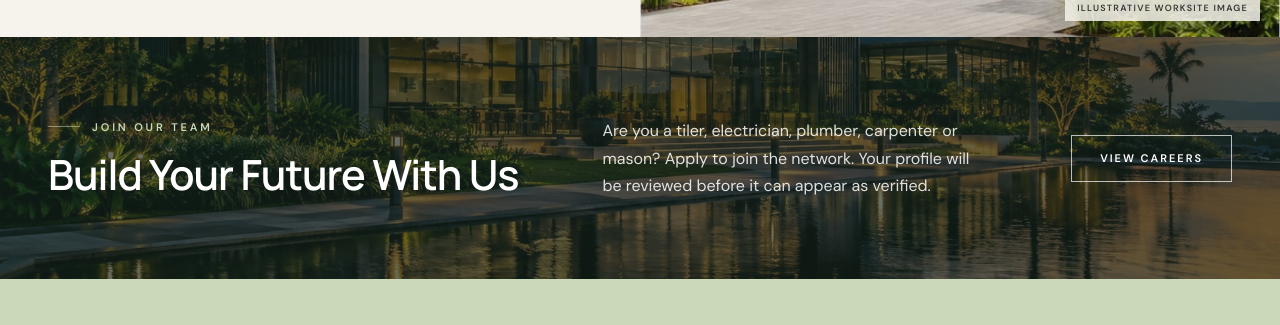
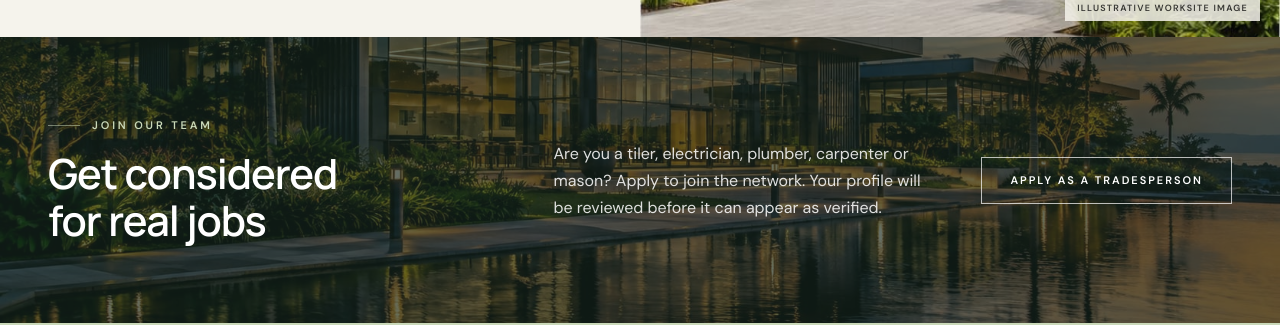
Before and after one commit to padmor/Green-House-Creatioins, a Next.js app: page / in a window 1280 px wide. Shown: the part 3400-3725 px from the top of the page. Built offline with nearby package versions, Linux system fonts and the light colour scheme; no server answers; the database is empty.

Commit message:
Change careers banner to tradesperson recruitment

```diff
--- a/src/components/CareersBand.tsx
+++ b/src/components/CareersBand.tsx
@@ -2,7 +2,7 @@ import Link from "next/link";
 import { ArchImage } from "./ArchImage";
 import { delay } from "./ui";
 
-// Mockup "Join our team" band over a dimmed photo.
+// Mockup "Join the trade network" band over a dimmed photo.
 export function CareersBand({ text }: { text: string }) {
   return (
     <section className="relative isolate overflow-hidden text-white" aria-labelledby="careers-heading">
@@ -11,7 +11,7 @@ export function CareersBand({ text }: { text: string }) {
       <div className="container-gbc grid items-center gap-6 py-16 md:grid-cols-[1.2fr_1fr_auto] md:gap-10 lg:py-20">
         <div data-reveal>
           <p className="flex items-center gap-3 text-[11px] font-semibold uppercase tracking-[0.26em] text-sage"><span aria-hidden className="h-px w-8 bg-current opacity-50" />Join our team</p>
-          <h2 id="careers-heading" className="mt-4 text-[2rem] font-semibold leading-[1.12] tracking-[-0.025em] sm:text-[2.6rem]">Build Your Future With Us</h2>
+          <h2 id="careers-heading" className="mt-4 text-[2rem] font-semibold leading-[1.12] tracking-[-0.025em] sm:text-[2.6rem]">Get considered for real jobs</h2>
         </div>
         <p data-reveal style={delay(0.12)} className="max-w-sm text-[15px] leading-[1.7] text-white/85 sm:text-base">{text}</p>
         <Link
@@ -20,7 +20,7 @@ export function CareersBand({ text }: { text: string }) {
           href="/careers"
           className="group inline-flex w-fit items-center gap-2 border border-white/70 px-7 py-3.5 text-[11px] font-semibold uppercase tracking-[0.18em] transition-colors hover:bg-white hover:text-forest-900"
         >
-          View careers
+          Apply as a tradesperson
         </Link>
       </div>
     </section>
```
